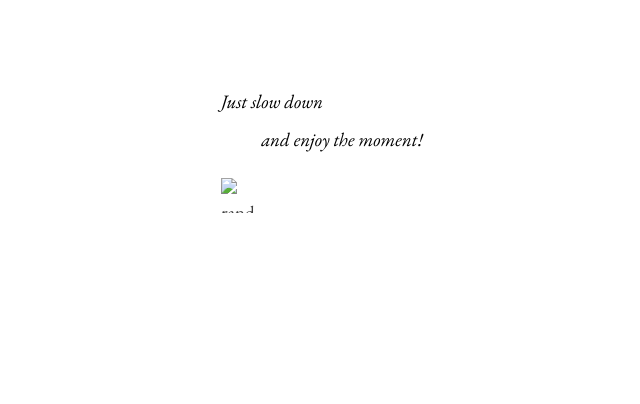
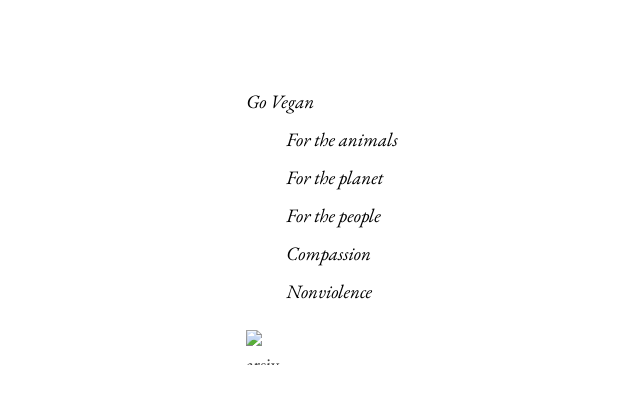
Before and after one commit to baneteasnow/vegan, a Jekyll site: the page built from index.md, in a window 1280 px wide. Shown: the top 404 px of the page, without its empty margins (318-958 px from the left). Built offline with Jekyll 4.4.1, drawn with Linux system fonts in a browser that asks for light colours.

Commit message:
Update home.html

```diff
--- a/_layouts/home.html
+++ b/_layouts/home.html
@@ -5,9 +5,13 @@ published: true
 
 <i>
   <dl>
-    <dt>Just slow down</dt>
-  <dd>and enjoy the moment!</dd>
+    <dt>Go Vegan</dt>
+      <dd>For the animals</dd>
+      <dd>For the planet</dd>
+      <dd>For the people</dd>
+      <dd>Compassion</dd>
+      <dd>Nonviolence</dd>
   </dl>
 </i>
 
-<div><a href='/random.html' title='random post'><img src='/assets/lotus.png' alt='random post' style='width:35px; height:35px; display: inline-block;'></a></div>
+<div><a href='/archive.html' title='arsiv'><img src='/assets/lotus.png' alt='arsiv' style='width:35px; height:35px; display: inline-block;'></a></div>
```
